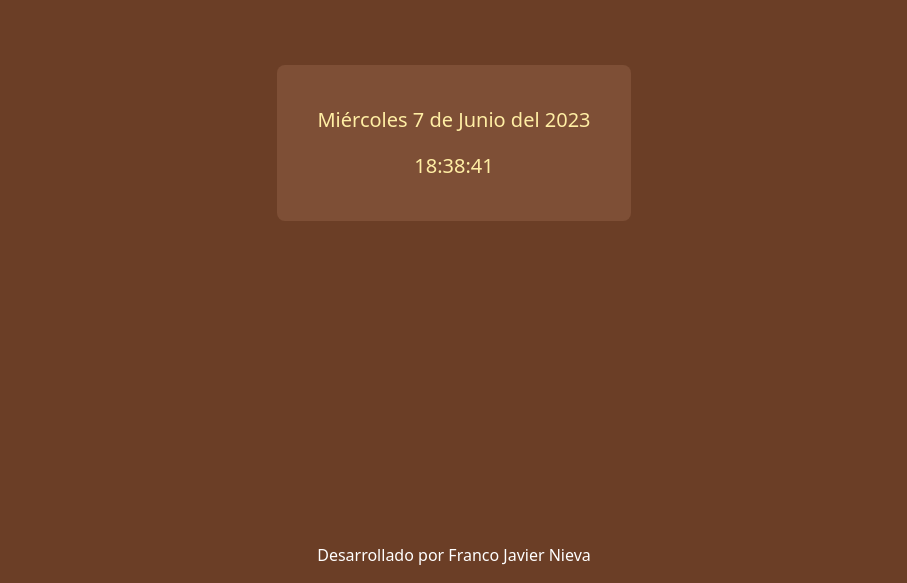
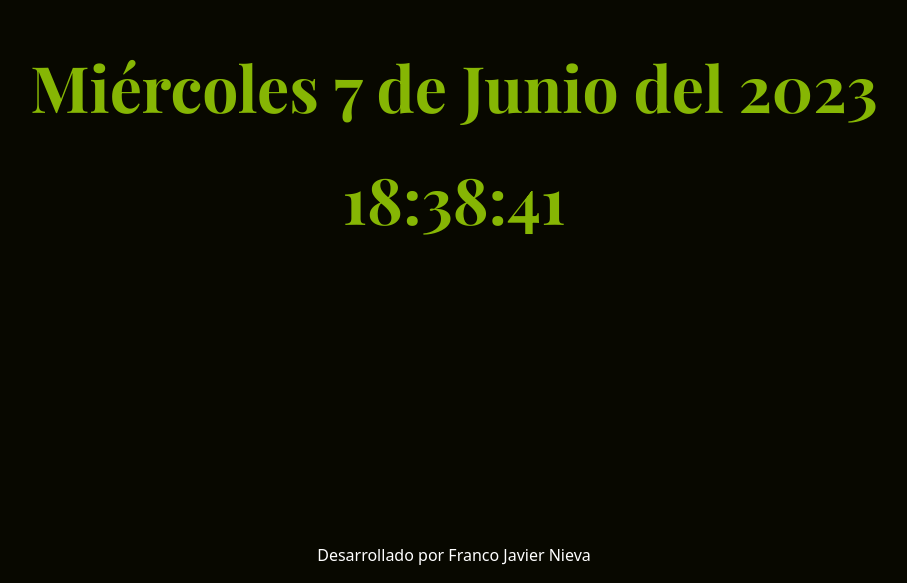
Before and after one commit to francojnieva/RCS-Reloj, a plain HTML site: page index.html in a window 1280 px wide. Shown: the part 257-840 px from the top of the page, without its empty margins (186-1093 px from the left). Drawn offline with nearby package versions, Linux system fonts and the light colour scheme.

Commit message:
:lipstick: add google font link, change body style, date and time

```diff
--- a/css/style.css
+++ b/css/style.css
@@ -5,7 +5,7 @@
 }
 
 body {
-    background-color: #6B3E26;
+    background-color: #080800;
 }
 
 main {
@@ -13,8 +13,21 @@ main {
 }
 
 .section-container {
-    padding: 2.5rem;
-    background-color: #7E4F36;
-    border-radius: .5rem;
-    color: #FFEEA4;
+    color: #86b604;
 }
+
+.section-container p {
+    font-family: 'Playfair Display', serif;
+}
+
+@media (min-width: 320px) {
+    .section-container p {
+        font-size: 2rem;
+    }
+}
+
+@media (min-width: 1024px) {
+    .section-container p {
+        font-size: 4rem;
+    }
+}
--- a/index.html
+++ b/index.html
@@ -7,6 +7,10 @@
     <meta name="author" content="Franco Javier Nieva">
     <!-- BOOTSTRAP -->
     <link href="https://cdn.jsdelivr.net/npm/bootstrap@5.2.3/dist/css/bootstrap.min.css" rel="stylesheet" integrity="sha384-rbsA2VBKQhggwzxH7pPCaAqO46MgnOM80zW1RWuH61DGLwZJEdK2Kadq2F9CUG65" crossorigin="anonymous">
+    <!-- GOOGLE FONT -->
+    <link rel="preconnect" href="https://fonts.googleapis.com">
+    <link rel="preconnect" href="https://fonts.gstatic.com" crossorigin>
+    <link href="https://fonts.googleapis.com/css2?family=Playfair+Display:wght@700&display=swap" rel="stylesheet">
     <!-- LINK CSS -->
     <link rel="stylesheet" href="./css/style.css">
     <!-- TITLE -->
--- a/js/app.js
+++ b/js/app.js
@@ -7,7 +7,7 @@ const month = ["Enero", "Febrero", "Marzo", "Abril", "Mayo", "Junio", "Julio", "
 setInterval(() => {
     let date = new Date()
 
-    articleDate.innerHTML = `<p class="text-center fs-5">${week[date.getDay()]} ${date.getDate()} de ${
+    articleDate.innerHTML = `<p class="text-center">${week[date.getDay()]} ${date.getDate()} de ${
     month[date.getMonth()]} del ${date.getFullYear()}</p>`
 
     let minutes = date.getMinutes()
@@ -20,6 +20,6 @@ setInterval(() => {
 
     if (second < 10) second = "0" + second
 
-    articleHours.innerHTML = `<p class="text-center mb-0 fs-5">${hours}:${minutes}:${second}</p>`
+    articleHours.innerHTML = `<p class="text-center mb-0">${hours}:${minutes}:${second}</p>`
 
 }, 1000)
```
